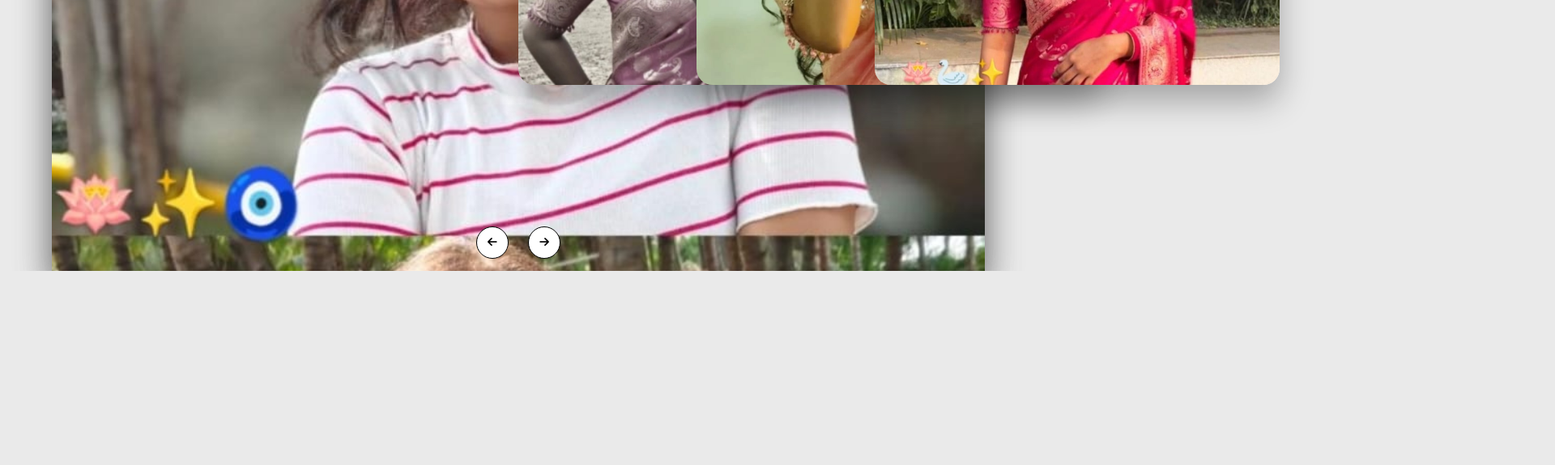
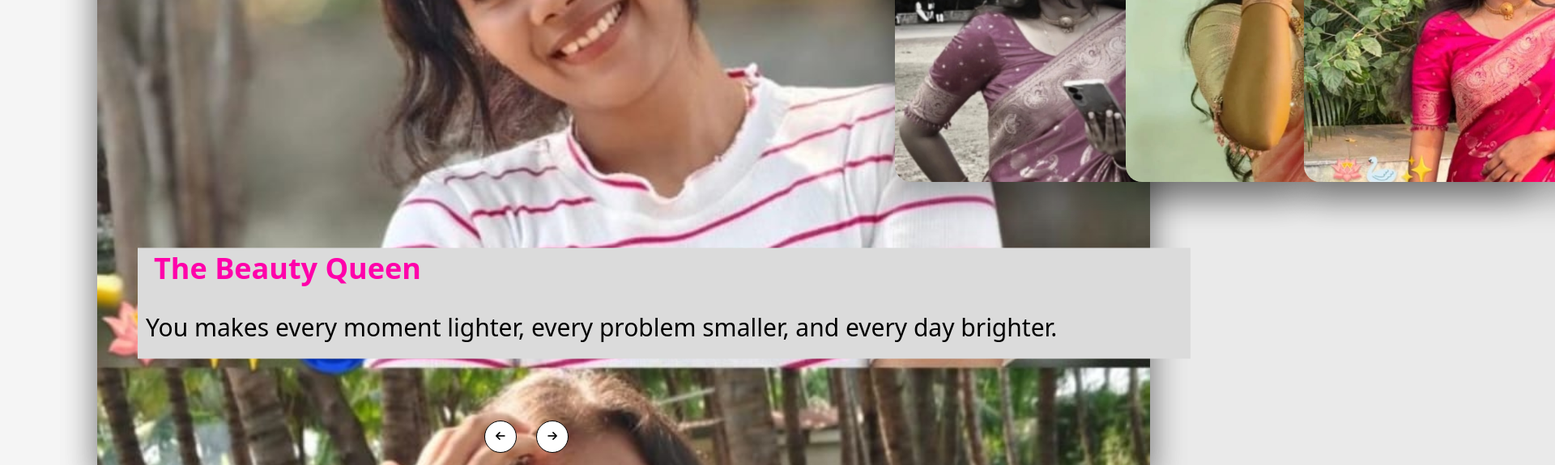
Before and after one commit to webdevkingdom/Love, a plain HTML site: page index.html in a window 1280 px wide. Shown: the part 465-1040 px from the top of the page at 81% size, 1920 px wide, since content can reach past the window. Before the commit the page ends 800 px from the top, so only its background shows below. Drawn offline with Linux system fonts and the light colour scheme.

Commit message:
Update index.html

```diff
--- a/index.html
+++ b/index.html
@@ -17,9 +17,9 @@ body{
 }
 
 .container{
-    width:90%;
+    width:120%;
     max-width:1300px;
-    height:95vh;
+    height:125vh;
     margin:auto;
     margin-top:5vh;
     background:#f5f5f5;
@@ -43,16 +43,16 @@ body{
 .slide .item:nth-child(1),
 .slide .item:nth-child(2){
     top:0;
-    left:0;
+    left:120px;
     width:100%;
     height:100%;
     border-radius:0;
     transform:none;
 }
 
-.slide .item:nth-child(3){ left:50%; }
-.slide .item:nth-child(4){ left:calc(50% + 220px); }
-.slide .item:nth-child(5){ left:calc(50% + 440px); }
+.slide .item:nth-child(3){ left:85%; }
+.slide .item:nth-child(4){ left:calc(90% + 220px); }
+.slide .item:nth-child(5){ left:calc(90% + 440px); }
 
 .slide .item:nth-child(n+6){
     left:calc(50% + 660px);
@@ -61,7 +61,7 @@ body{
 
 .item .content{
     position:absolute;
-    top:50%;
+    top:80%;
     left:50px;
     width:100%;
     background-color: #dbdbdb;
@@ -75,14 +75,17 @@ body{
 }
 
 .content .name{
+    margin-left: 20px;
+    color: rgb(255, 0, 170);
     font-size:36px;
     font-weight:bold;
     animation:fadeUp 1s forwards;
 }
 .content .des{
+    margin-left: 10px;
     margin-top:10px;
-    font-size:16px;
-    line-height:1.6;
+    font-size:30px;
+    line-height:2.6;
     animation:fadeUp 1.3s forwards;
 }
 
```
